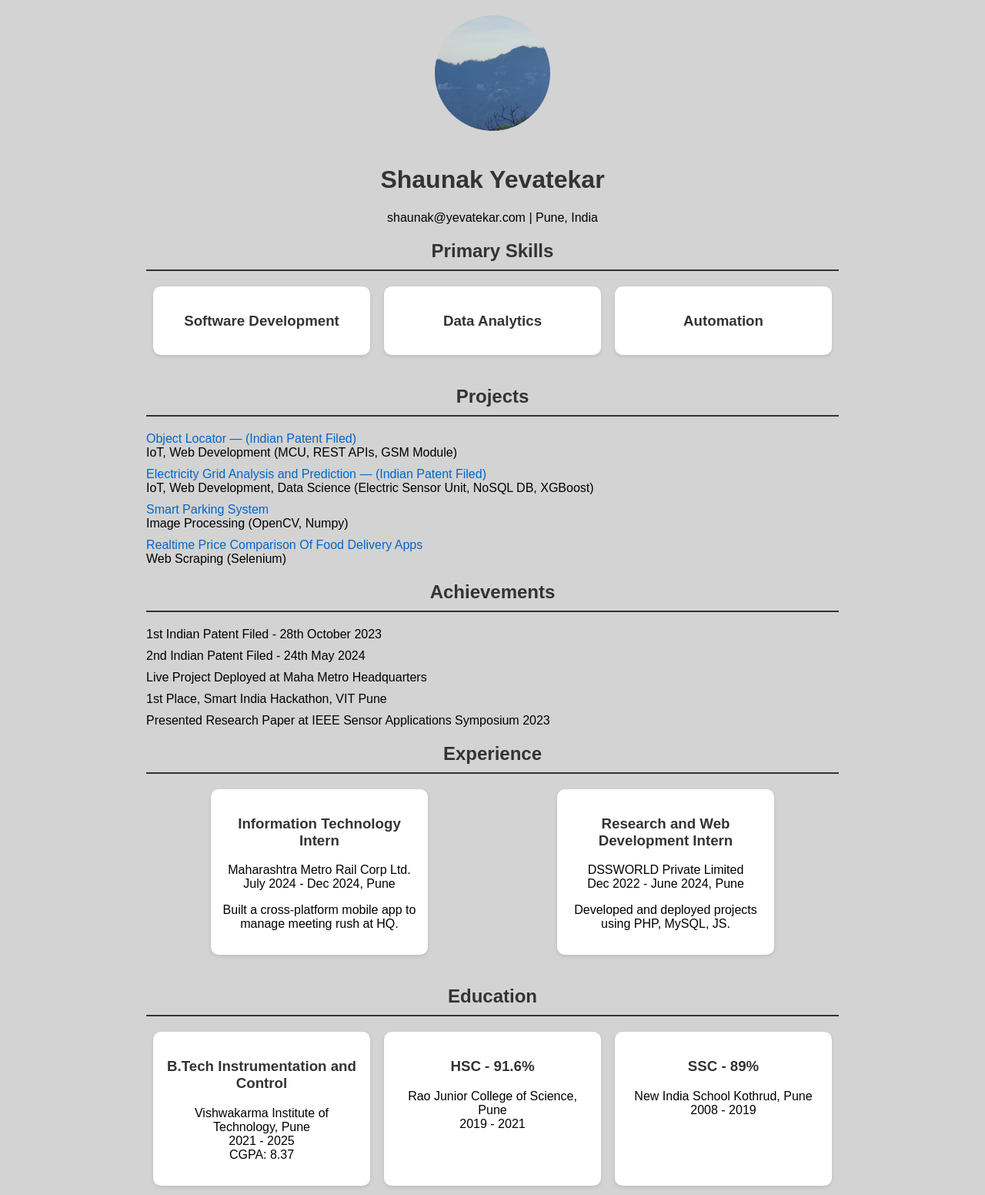
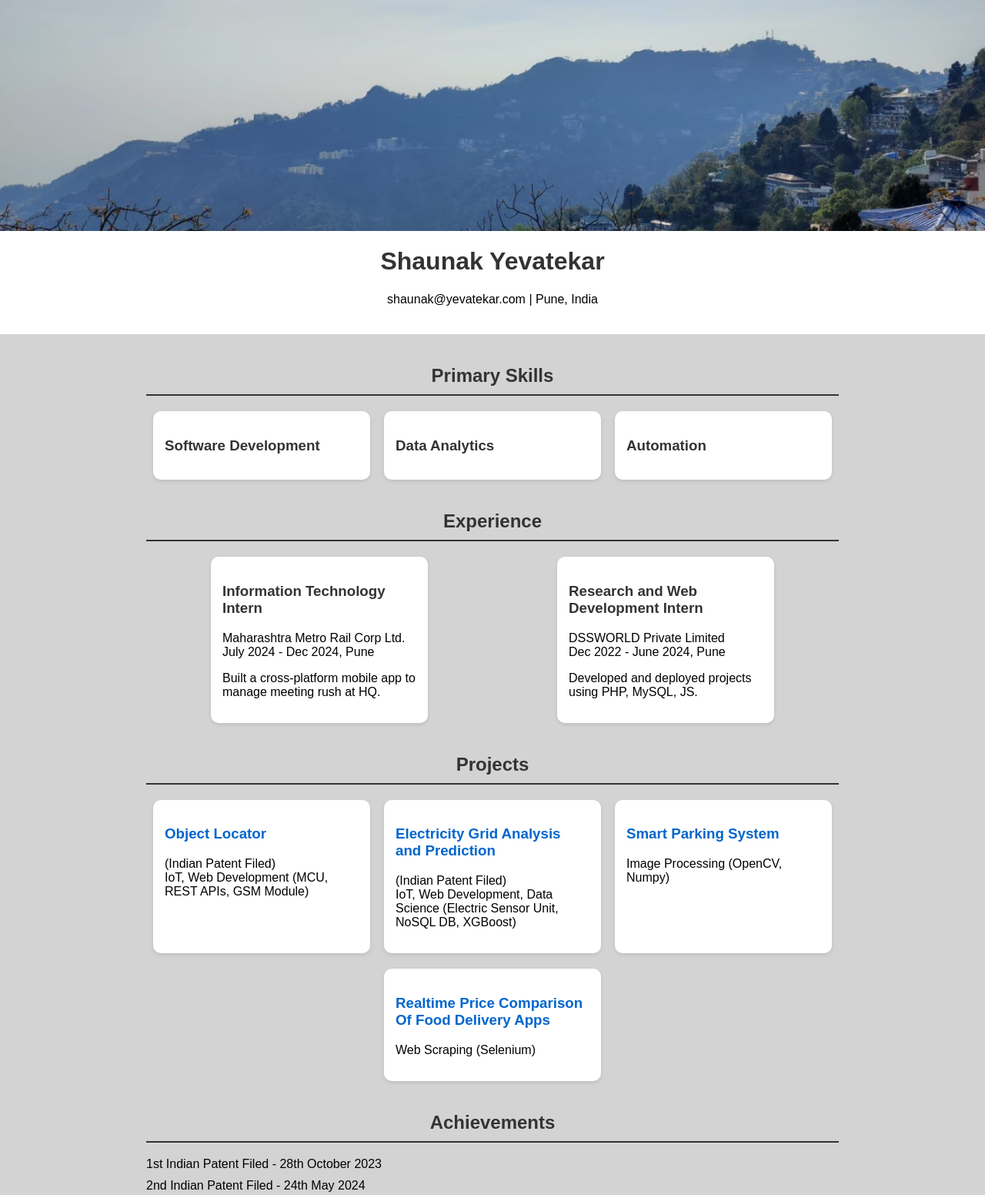
Before and after one commit to IamShaunak/IamShaunak.github.io, a plain HTML site: page index.html in a window 1280 px wide. Shown: the top 1552 px of the page at 77% size. Drawn offline with Linux system fonts and the light colour scheme.

Commit message:
Update index.html

```diff
--- a/index.html
+++ b/index.html
@@ -8,19 +8,26 @@
             background-color: lightgray;
             font-family: Arial, sans-serif;
             margin: 0;
-            padding: 20px;
+            padding: 0; /* Adjusted to 0 for full-width image */
+        }
+        .header {
+            width: 100%;
+            text-align: center;
+            background-color: #fff; /* Optional: white background for contrast */
+            padding-bottom: 20px;
+        }
+        .profile {
+            width: 100%; /* Full width */
+            height: 300px; /* Adjust height as needed */
+            object-fit: cover; /* Ensures image fills without distortion */
+            display: block;
+            margin: 0;
         }
         .container {
             max-width: 900px;
             margin: 0 auto;
+            padding: 20px;
             text-align: center;
-        }
-        .profile {
-            width: 150px;
-            height: 150px;
-            border-radius: 50%;
-            object-fit: cover;
-            margin-bottom: 20px;
         }
         h1, h2, h3 {
             color: #333;
@@ -42,6 +49,7 @@
             width: 28%;
             box-shadow: 0 2px 5px rgba(0,0,0,0.1);
             margin-bottom: 20px;
+            text-align: left; /* Align text left inside boxes */
         }
         ul {
             list-style-type: none;
@@ -61,14 +69,15 @@
     </style>
 </head>
 <body>
+    <!-- Header with Full-Width Image -->
+    <div class="header">
+        <img src="assets/image.jpeg" alt="Shaunak Yevatekar" class="profile">
+        <h1>Shaunak Yevatekar</h1>
+        <p>shaunak@yevatekar.com | Pune, India</p>
+    </div>
+
+    <!-- Main Content -->
     <div class="container">
-        <!-- Header -->
-        <div>
-            <img src="assets/image.jpeg" alt="Shaunak Yevatekar" class="profile">
-            <h1>Shaunak Yevatekar</h1>
-            <p>shaunak@yevatekar.com | Pune, India</p>
-        </div>
-
         <!-- Skills -->
         <h2>Primary Skills</h2>
         <div class="skills-container">
@@ -76,25 +85,6 @@
             <div class="skill-box"><h3>Data Analytics</h3></div>
             <div class="skill-box"><h3>Automation</h3></div>
         </div>
-
-        <!-- Projects -->
-        <h2>Projects</h2>
-        <ul>
-            <li><a href="https://github.com/IamShaunak/Object-Locator">Object Locator — (Indian Patent Filed)</a><br>IoT, Web Development (MCU, REST APIs, GSM Module)</li>
-            <li><a href="">Electricity Grid Analysis and Prediction — (Indian Patent Filed)</a><br>IoT, Web Development, Data Science (Electric Sensor Unit, NoSQL DB, XGBoost)</li>
-            <li><a href="">Smart Parking System</a><br>Image Processing (OpenCV, Numpy)</li>
-            <li><a href="">Realtime Price Comparison Of Food Delivery Apps</a><br>Web Scraping (Selenium)</li>
-        </ul>
-
-        <!-- Achievements -->
-        <h2>Achievements</h2>
-        <ul>
-            <li>1st Indian Patent Filed - 28th October 2023</li>
-            <li>2nd Indian Patent Filed - 24th May 2024</li>
-            <li>Live Project Deployed at Maha Metro Headquarters</li>
-            <li>1st Place, Smart India Hackathon, VIT Pune</li>
-            <li>Presented Research Paper at IEEE Sensor Applications Symposium 2023</li>
-        </ul>
 
         <!-- Experience -->
         <h2>Experience</h2>
@@ -110,6 +100,37 @@
                 <p>Developed and deployed projects using PHP, MySQL, JS.</p>
             </div>
         </div>
+
+        <!-- Projects -->
+        <h2>Projects</h2>
+        <div class="section">
+            <div class="info-box">
+                <h3><a href="https://github.com/IamShaunak/Object-Locator">Object Locator</a></h3>
+                <p>(Indian Patent Filed)<br>IoT, Web Development (MCU, REST APIs, GSM Module)</p>
+            </div>
+            <div class="info-box">
+                <h3><a href="">Electricity Grid Analysis and Prediction</a></h3>
+                <p>(Indian Patent Filed)<br>IoT, Web Development, Data Science (Electric Sensor Unit, NoSQL DB, XGBoost)</p>
+            </div>
+            <div class="info-box">
+                <h3><a href="">Smart Parking System</a></h3>
+                <p>Image Processing (OpenCV, Numpy)</p>
+            </div>
+            <div class="info-box">
+                <h3><a href="">Realtime Price Comparison Of Food Delivery Apps</a></h3>
+                <p>Web Scraping (Selenium)</p>
+            </div>
+        </div>
+
+        <!-- Achievements -->
+        <h2>Achievements</h2>
+        <ul>
+            <li>1st Indian Patent Filed - 28th October 2023</li>
+            <li>2nd Indian Patent Filed - 24th May 2024</li>
+            <li>Live Project Deployed at Maha Metro Headquarters</li>
+            <li>1st Place, Smart India Hackathon, VIT Pune</li>
+            <li>Presented Research Paper at IEEE Sensor Applications Symposium 2023</li>
+        </ul>
 
         <!-- Education -->
         <h2>Education</h2>
```
